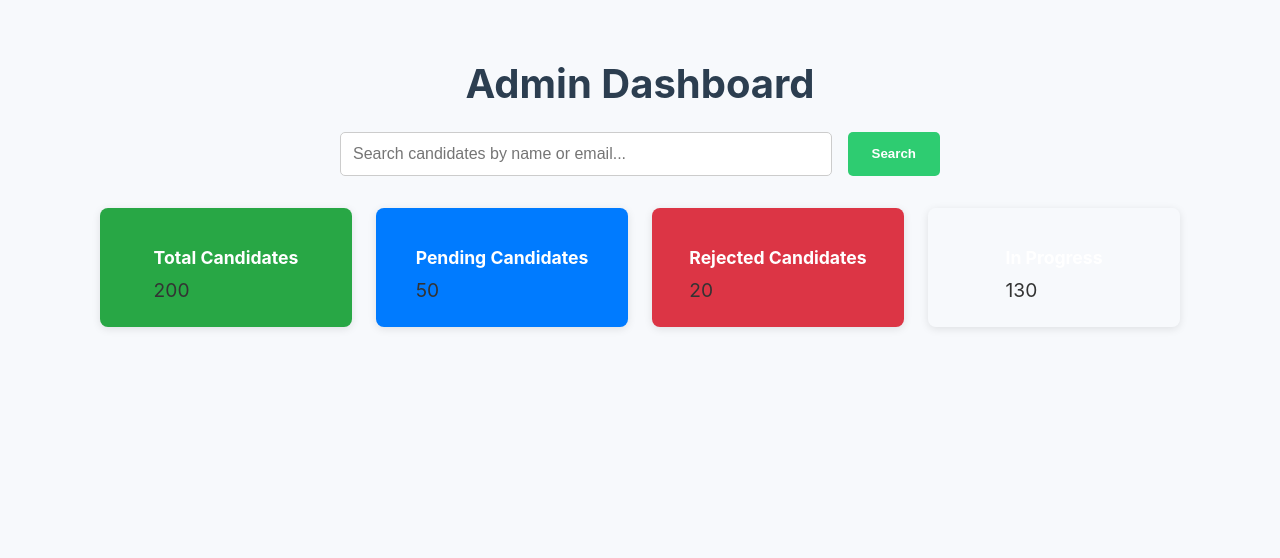
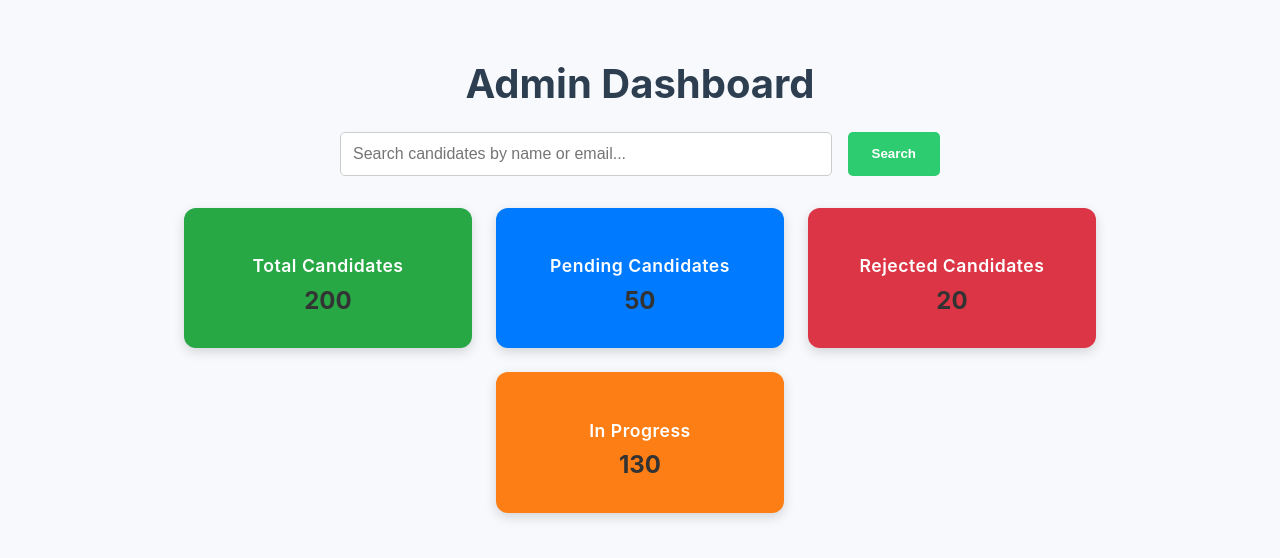
Before and after one commit to GaneshRawool0718/candidateportal-frontend, a React (Create React App) app: page /dashboard in a window 1280 px wide. Shown: the top 558 px of the page. Built offline with nearby package versions, Linux system fonts and the light colour scheme.

Commit message:
feat: add css for CardComponent

```diff
--- a/src/components/CardComponent/CardComponent.css
+++ b/src/components/CardComponent/CardComponent.css
@@ -1,46 +1,64 @@
 /* src/components/CardComponent/CardComponent.css */
 .card-component {
-  width: 220px;
-  padding: 1rem;
-  border-radius: 8px;
+  width: 240px;
+  padding: 1.5rem;
+  border-radius: 12px;
   display: flex;
-  justify-content: center;
+  flex-direction: column;
   align-items: center;
   color: white;
-  box-shadow: 0 2px 8px rgba(0, 0, 0, 0.1);
-  transition: transform 0.3s;
+  background-color: #333;
+  box-shadow: 0 4px 12px rgba(0, 0, 0, 0.15);
+  transition: transform 0.25s ease, box-shadow 0.25s ease;
+  cursor: pointer;
 }
 
 .card-component:hover {
   transform: scale(1.05);
+  box-shadow: 0 8px 20px rgba(0, 0, 0, 0.2);
 }
 
 .card-icon {
-  font-size: 2rem;
-  margin-right: 1rem;
+  font-size: 2.5rem;
+  margin-bottom: 0.75rem;
+}
+
+.card-info {
+  text-align: center;
 }
 
 .card-info h4 {
   font-size: 1.1rem;
-  margin-bottom: 0.5rem;
+  margin-bottom: 0.3rem;
+  font-weight: 600;
+  letter-spacing: 0.5px;
 }
 
 .card-info p {
-  font-size: 1.2rem;
+  font-size: 1.5rem;
+  font-weight: bold;
 }
 
+/* Theme Colors */
 .card-component.green {
-  background-color: #28a745;
+  background-color: #28a745; /* Success */
 }
 
 .card-component.blue {
-  background-color: #007bff;
+  background-color: #007bff; /* Info */
 }
 
 .card-component.red {
-  background-color: #dc3545;
+  background-color: #dc3545; /* Danger */
 }
 
-.card-component.yellow {
-  background-color: #ffc107;
+.card-component.orange {
+  background-color: #fd7e14; /* Warning */
 }
+
+@media (max-width: 768px) {
+  .card-component {
+    width: 100%;
+    max-width: 300px;
+  }
+}
```
